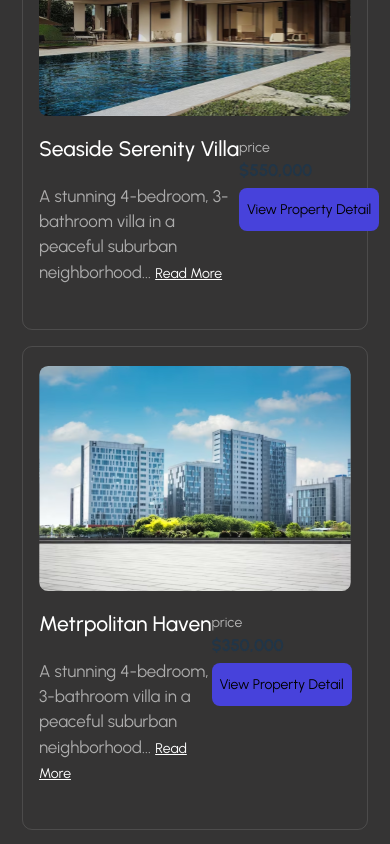
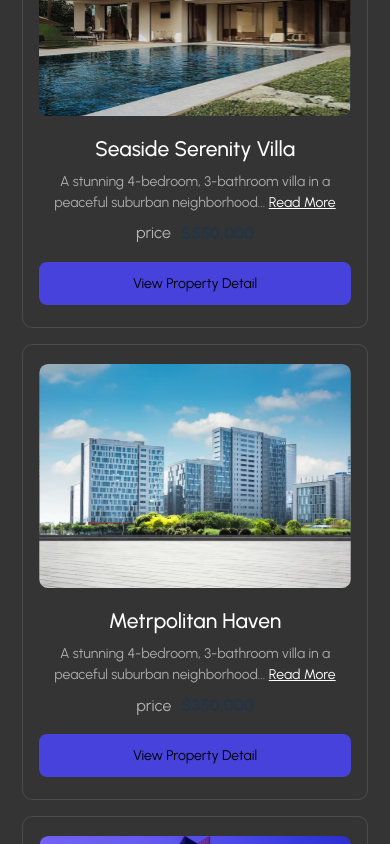
Before and after one commit to codexpro-dev/Estatein, a React (Vite) app in the folder real-es-proj/: page / in a window 390 px wide. Shown: the part 1860-2704 px from the top of the page. Built offline with nearby package versions, Linux system fonts and the light colour scheme.

Commit message:
Featured responsiveness completed

```diff
--- a/real-es-proj/src/components/featured.css
+++ b/real-es-proj/src/components/featured.css
@@ -464,3 +464,66 @@
     margin-top: 0;
   }
 }
+
+@media screen and (max-width: 642px) {
+  .featured-text{
+    padding: 3em 1.8em;
+  }
+}
+
+@media screen and (max-width: 520px) {
+  .divR{
+    display: flex;
+    flex-direction: column;
+    text-align: center;
+  }
+
+  .ft-view{
+    text-align: center;
+    align-items: center;
+    justify-content: center;
+    margin: 0;
+  }
+
+  .ft-view .price{
+    width: 100% !important;
+    display: flex !important;
+    margin: 0;
+    flex-direction: row;
+    align-items: center;
+    justify-content: center;
+    padding: 0;
+    padding-bottom: 1em;
+  }
+
+  .ft-view .price p{
+    font-size: 16px !important;
+    margin: 0;
+    padding-right: 10px;
+  }
+  .ft-view .price h3{
+    margin: 0;
+  }
+
+  .ftt-btn button{
+    width: 100%;
+    font-size: 14px !important;
+    padding: 2em 1em;
+    margin-bottom: 0.2em;
+  }
+
+  .ftt-btn{
+    width: 100%;
+  }
+
+  .ft-row-txt p{
+    margin-bottom: 0 !important;
+    margin-top: 0 !important;
+    font-size: 14px !important;
+  }
+
+  .ft-row-txt h3{
+    padding-bottom: 0 !important;
+    padding-bottom: 6px !important;
+  }
+}
```
